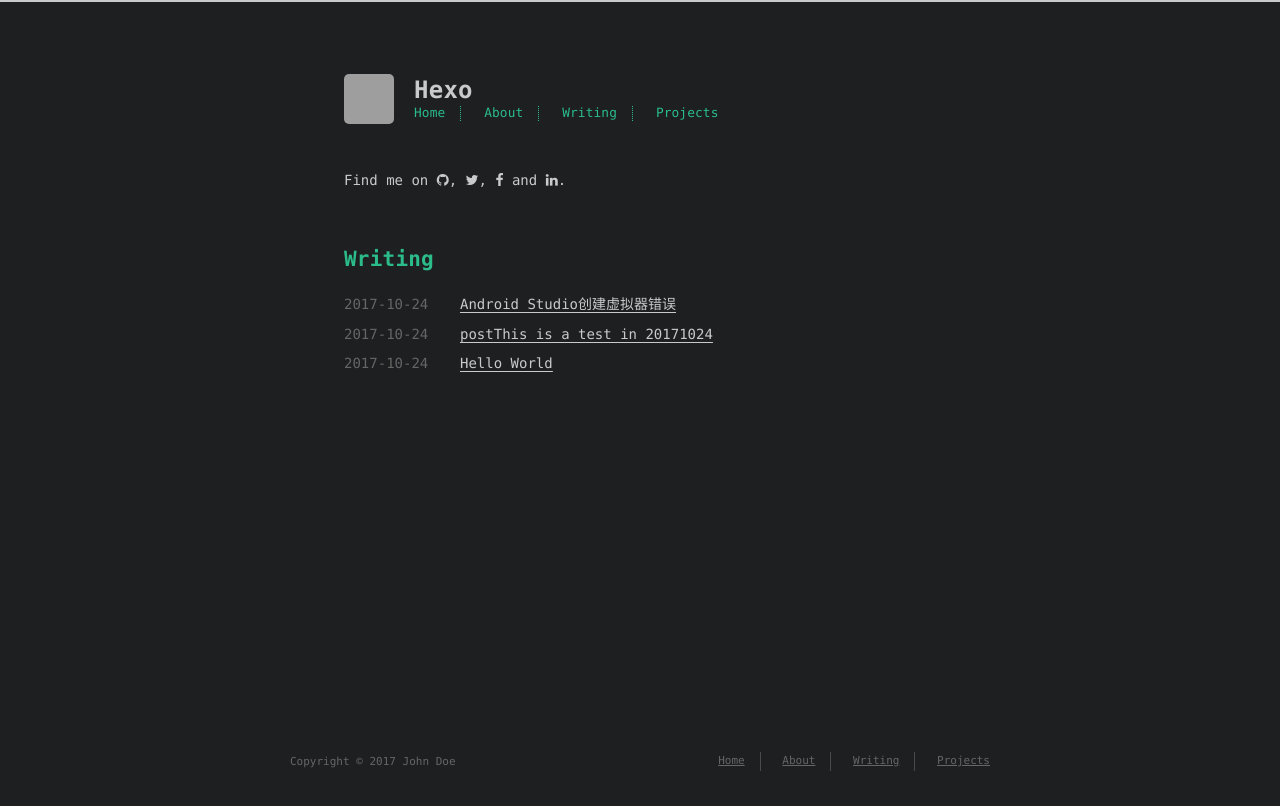
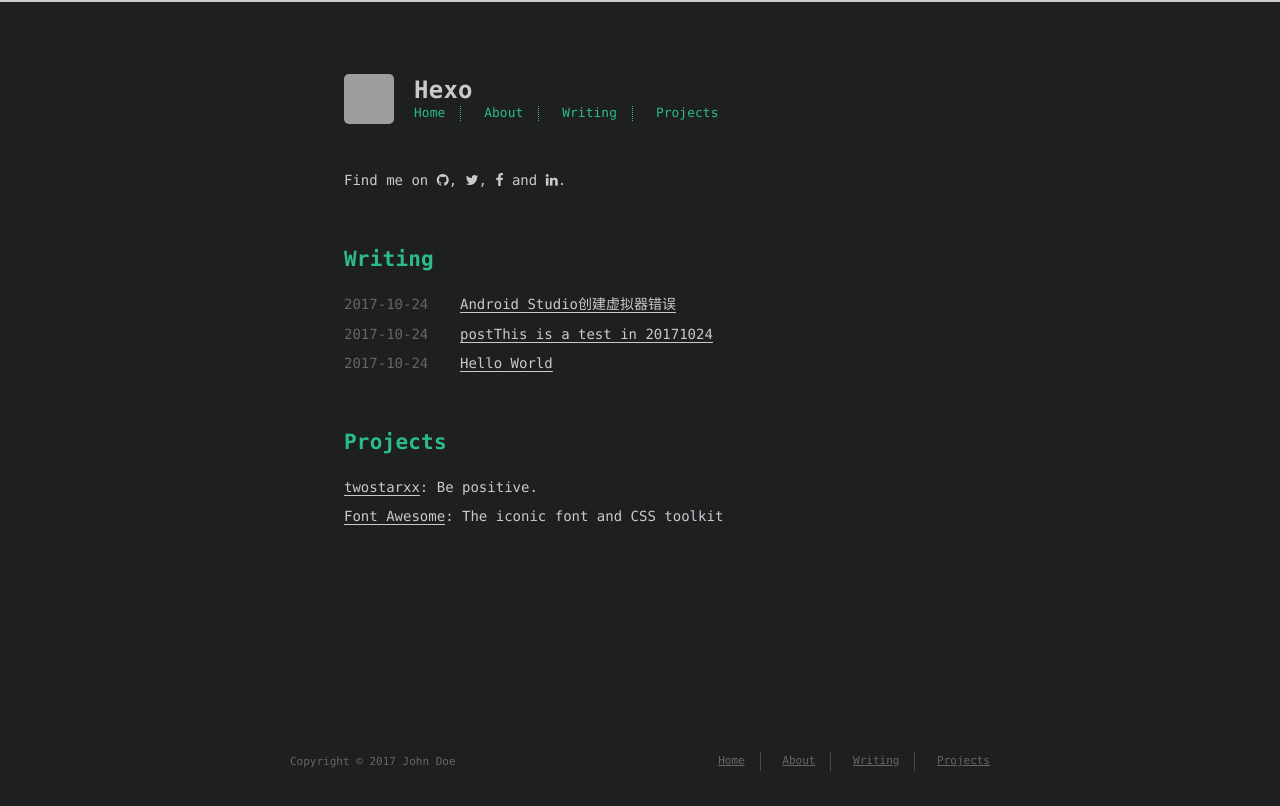
Before and after one commit to twostarxx/twostarxx.github.io, a plain HTML site: page index.html in a window 1280 px wide. Drawn offline with Linux system fonts and the light colour scheme; grey boxes are pictures that could not be loaded; a web font is replaced by a local one.

Commit message:
Site updated: 2017-10-24 22:39:50

```diff
--- a/index.html
+++ b/index.html
@@ -156,6 +156,21 @@
 </section>
 
 
+<section id="projects">
+  <span class="h1"><a href="http://github.com/twostarxx">Projects</a></span>
+  <ul class="project-list">
+
+      <li class="project-item">
+        <a href="https://twostarxx.github.io/">twostarxx</a>: Be positive.
+      </li>
+
+      <li class="project-item">
+        <a href="http://fontawesome.io/">Font Awesome</a>: The iconic font and CSS toolkit
+      </li>
+
+  </ul>
+</section>
+
 
     </div>
 
```
